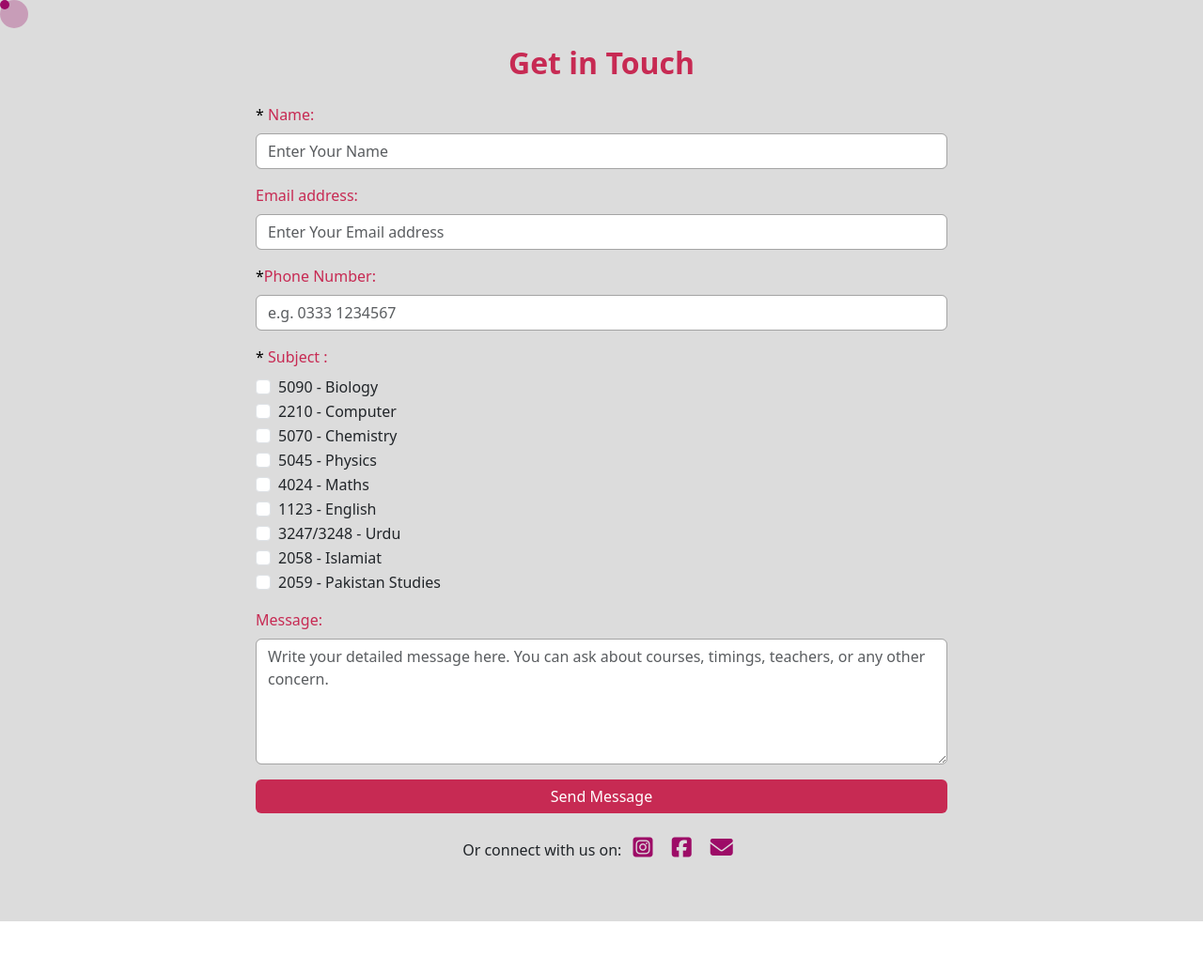
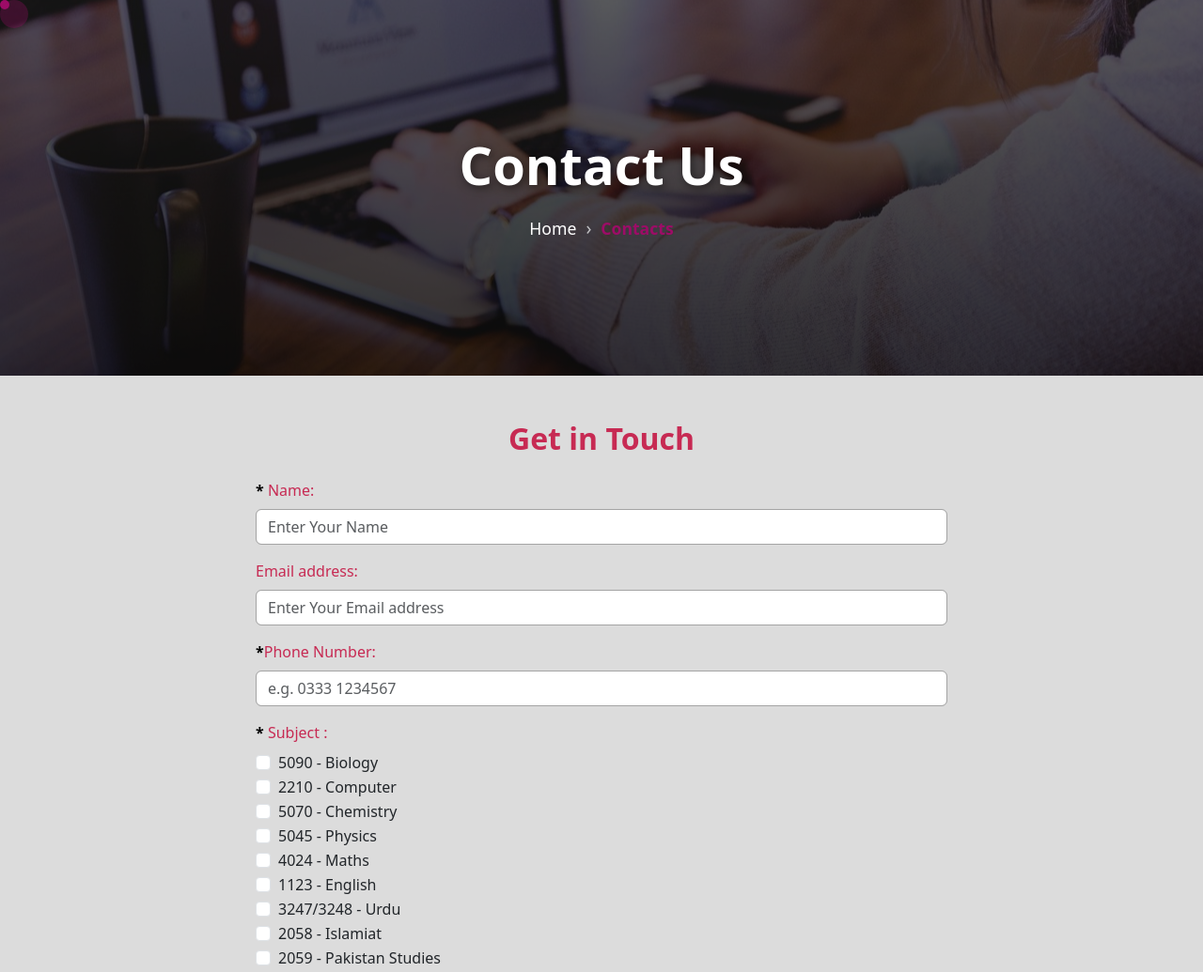
Before and after one commit to imama-ansari14/Aimers-Academy, a plain HTML site: page form.html in a window 1280 px wide. Shown: the top 1035 px of the page at 94% size. Before the commit the page ends 981 px from the top, so only its background shows below. Drawn offline with nearby package versions, Linux system fonts and the light colour scheme; some packages are replaced by stand-ins of ours; a script that the page names is missing.

Commit message:
Add Images and add BreadCrumb on admission form Page

```diff
--- a/form.html
+++ b/form.html
@@ -13,6 +13,7 @@
     <link rel="stylesheet" href="https://cdnjs.cloudflare.com/ajax/libs/font-awesome/6.5.0/css/all.min.css">
     <!-- ANIMATE.CSS CDN -->
     <link rel="stylesheet" href="https://cdnjs.cloudflare.com/ajax/libs/animate.css/4.1.1/animate.min.css" />
+    <!--CUSTOM STYLE SHEET -->
     <link rel="stylesheet" href="style.css">
 
 </head>
@@ -22,6 +23,17 @@
     <div class="cursor"></div>
     <div class="cursor-trail"></div>
 
+     <!-- Hero Section with Breadcrumb -->
+    <section class="page-hero">
+        <div class="hero-content">
+            <h1 class="hero-title">Contact Us</h1>
+            <nav class="breadcrumb-nav align-center" aria-label="breadcrumb">
+                <a href="index.html">Home</a>
+                <span class="breadcrumb-separator">›</span>
+                <span class="breadcrumb-current">Contacts</span>
+            </nav>
+        </div>
+    </section>
     <!-- CONTACT FORM -->
     <section id="contact" class="py-5">
         <div class="container">
@@ -34,7 +46,7 @@
 
                         <!-- NAME -->
                         <div class="mb-3">
-                            <label for="name" class="form-label"><span class="text-black">*</span> Name:</label>
+                            <label for="name" class="form-label"><span class="text-black fw-bold">*</span> Name:</label>
                             <input type="text" class="form-control" name="name" id="name" placeholder="Enter Your Name"
                                 required>
                         </div>
@@ -48,14 +60,14 @@
 
                         <!-- PHONE -->
                         <div class="mb-3">
-                            <label for="phone" class="form-label"><span class="text-black">*</span>Phone Number:</label>
+                            <label for="phone" class="form-label"><span class="text-black fw-bold">*</span>Phone Number:</label>
                             <input type="tel" class="form-control" name="phone" id="phone"
                                 placeholder="e.g. 0333 1234567" required>
                         </div>
 
                         <!-- SUBJECT -->
                         <div class="mb-3">
-                            <label class="form-label"><span class="text-black">*</span> Subject :</label>
+                            <label class="form-label"><span class="text-black fw-bold">*</span> Subject :</label>
 
                             <div id="subject-error" class="text-danger small" style="display:none;">
                                 Please select at least one subject.
--- a/style.css
+++ b/style.css
@@ -69,7 +69,7 @@ body {
 /* HERO SECTION */
 .hero-section {
   position: relative;
-  background: url("images/student-849822_1280.jpg") no-repeat center
+  background: url("images/hero.jpg") no-repeat center
     center/cover;
   padding: 120px 0;
   min-height: 600px;
@@ -324,8 +324,100 @@ body {
 .footer-bottom-links a:hover {
   color: white;
 }
+/* ADDMISSION FORM */
+/*  Breadcrumb */
+.page-hero {
+  position: relative;
+  height: 400px;
+  background: linear-gradient(rgba(0, 0, 0, 0.1), rgba(0, 0, 0, 0.5)),
+    url("images/about.jpg")
+      center/cover;
+  display: flex;
+  flex-direction: column;
+  justify-content: center;
+  align-items: center;
+  color: white;
+  text-align: center;
+}
 
-/* ADDMISSION FORM SECTION  */
+.page-hero::before {
+  content: "";
+  position: absolute;
+  top: 0;
+  left: 0;
+  right: 0;
+  bottom: 0;
+ background-color: rgba(0, 0, 0, 0.6);
+  z-index: 2;
+}
+
+.hero-content {
+  position: relative;
+  z-index: 2;
+}
+
+.hero-title {
+  font-size: 3.5rem;
+  font-weight: 700;
+  margin-bottom: 20px;
+  animation: fadeInDown 1s ease;
+  text-shadow: 2px 2px 10px rgba(0, 0, 0, 0.5);
+}
+
+@keyframes fadeInDown {
+  from {
+    opacity: 0;
+    transform: translateY(-30px);
+  }
+  to {
+    opacity: 1;
+    transform: translateY(0);
+  }
+}
+
+/* Breadcrumb */
+.breadcrumb-nav {
+  display: flex;
+  justify-content: center;
+  align-items: center;
+  gap: 10px;
+  font-size: 1.1rem;
+  animation: fadeInUp 1s ease 0.3s backwards;
+}
+
+@keyframes fadeInUp {
+  from {
+    opacity: 0;
+    transform: translateY(20px);
+  }
+  to {
+    opacity: 1;
+    transform: translateY(0);
+  }
+}
+
+.breadcrumb-nav a {
+  color: white;
+  text-decoration: none;
+  transition: color 0.3s ease;
+  font-weight: 500;
+}
+
+.breadcrumb-nav a:hover {
+  color: var(--mujanda);
+}
+
+.breadcrumb-separator {
+  color: rgba(255, 255, 255, 0.7);
+  font-size: 1.2rem;
+}
+
+.breadcrumb-current {
+  color: var(--mujanda);
+  font-weight: 700;
+}
+
+/* FORM SECTION  */
 #contact {
   background-color: var(--light-grey);
 }
```
Also changed, not shown: images/about.jpg (renamed from images/student-849822_1280.jpg), images/hero.jpg (renamed from images/about-us_page-title.jpg).
